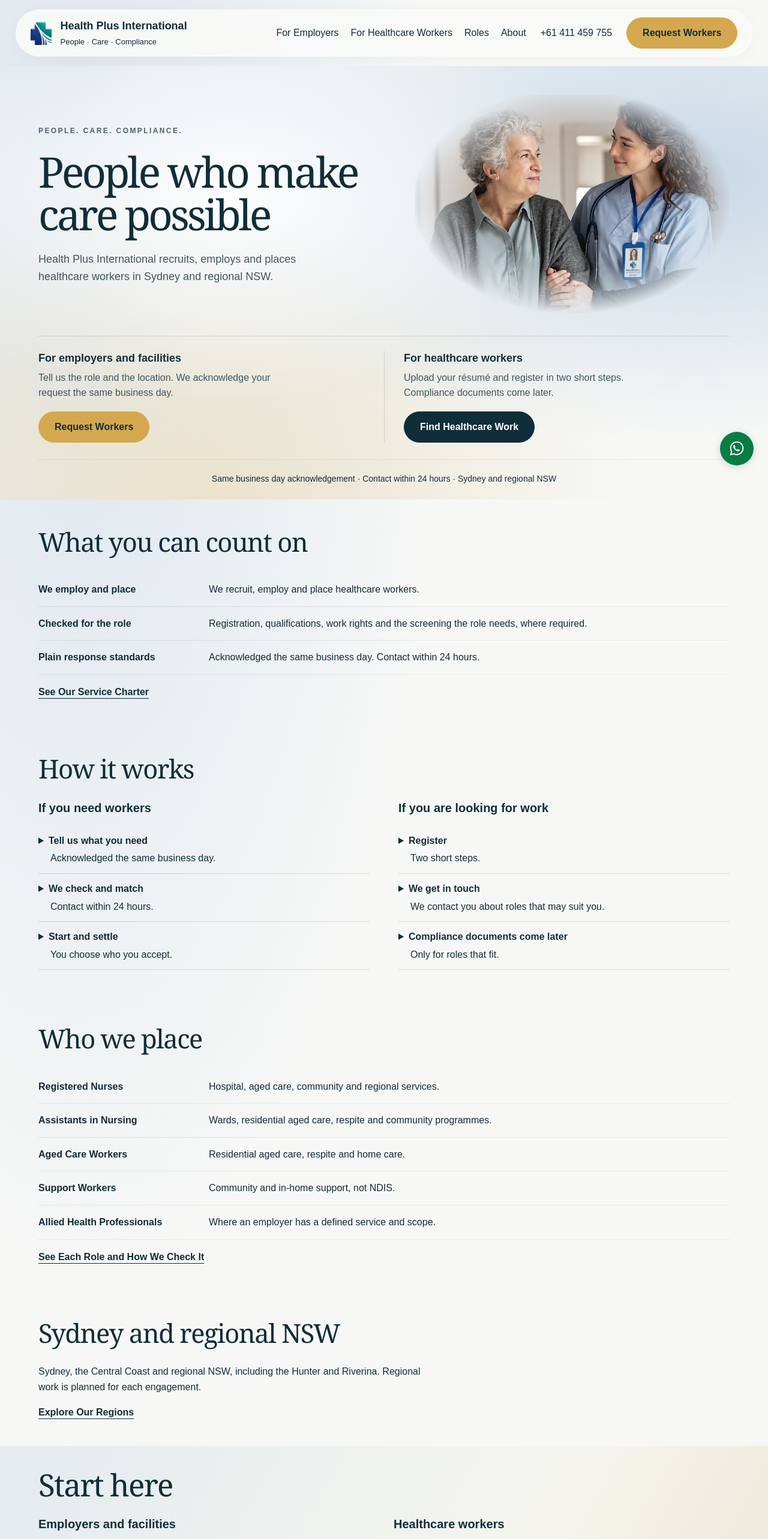
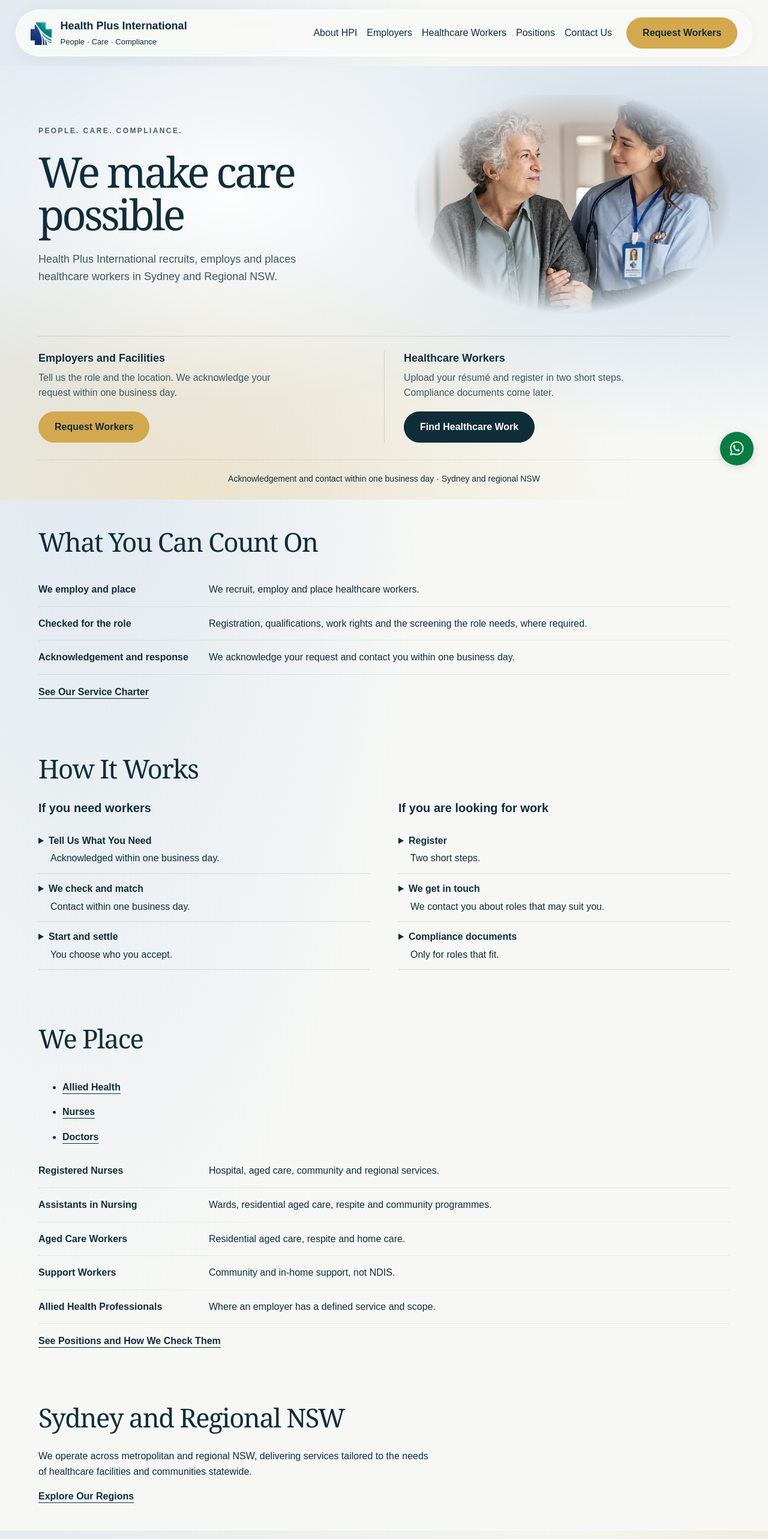
Before and after one commit to wgsaus-dotcom/Healthplus, a Next.js app: page / in a window 1280 px wide. Shown: the top 2566 px of the page at 60% size. Built offline with nearby package versions, Linux system fonts and the light colour scheme.

Commit message:
Apply approved consolidated website recommendations and Buy NSW wording

```diff
--- a/app/EmployerRequestForm.tsx
+++ b/app/EmployerRequestForm.tsx
@@ -136,9 +136,9 @@ export default function EmployerRequestForm({ initialRole = "" }: { initialRole?
         <label><span>Mandatory Qualifications and Checks</span><textarea name="mandatoryChecks" rows={3} maxLength={1200} /></label>
         <label><span>Workforce Challenge</span><textarea name="workforceChallenge" rows={3} maxLength={1500} /></label>
       </div></details>
-      <label className="consent-check"><input name="privacyConsent" type="checkbox" value="yes" required /><span>I confirm I am authorised to submit this request and consent to Health Plus International securely storing and using these details to respond, as explained in the <a href="/privacy">Privacy Policy</a>.</span></label>
+      <label className="consent-check"><input name="privacyConsent" type="checkbox" value="yes" required /><span>I confirm that I am authorised to submit this request and consent to Health Plus International securely storing and using the information provided to respond to my enquiry.</span></label>
       <div className="form-submit-row"><button className="hpi-action" type="submit" disabled={state.status === "submitting"}>{state.status === "submitting" ? "Submitting…" : "Submit Request"}</button><p className="form-security">Do not include patient information, identity documents or sensitive records.</p></div>
-      <div className="form-status" aria-live="polite">{state.status === "success" && <p className="form-success">Thank you. We will acknowledge your request the same business day. Your contact will be named in our reply.</p>}{state.status === "error" && <p className="form-error">{state.message}</p>}</div>
+      <div className="form-status" aria-live="polite">{state.status === "success" && <p className="form-success">Thank you. We will acknowledge your request within one business day. Your contact will be named in our reply.</p>}{state.status === "error" && <p className="form-error">{state.message}</p>}</div>
     </form>
   );
 }
--- a/app/SiteChrome.tsx
+++ b/app/SiteChrome.tsx
@@ -2,10 +2,11 @@ import "./site-chrome.css";
 import "./atmos.css";
 
 const navigation = [
-  ["For Employers", "/employers"],
-  ["For Healthcare Workers", "/work-with-us"],
-  ["Roles", "/roles"],
-  ["About", "/about"],
+  ["About HPI", "/about"],
+  ["Employers", "/employers"],
+  ["Healthcare Workers", "/work-with-us"],
+  ["Positions", "/roles"],
+  ["Contact Us", "#contact"],
 ] as const;
 
 function Brand() {
@@ -24,11 +25,6 @@ export function SiteHeader() {
       <nav className="hpi-desktop-nav" aria-label="Primary Navigation">
         {navigation.map(([label, href]) => <a key={href} href={href}>{label}</a>)}
       </nav>
-      <a className="hpi-header-phone" href="tel:+61411459755">
-        <span className="hpi-phone-number">+61 411 459 755</span>
-        <svg className="hpi-phone-icon" viewBox="0 0 24 24" fill="none" stroke="currentColor" strokeWidth="1.7" aria-hidden="true"><path d="m7 3 3 5-2 2c1.5 3 3 4.5 6 6l2-2 5 3c0 3-2 4-4 4C10 20 4 14 3 7c0-2 1-4 4-4Z" /></svg>
-        <span className="hpi-sr-only">Call Health Plus International</span>
-      </a>
       <a className="hpi-action hpi-header-action" href="/employers#request">Request Workers</a>
       <details className="hpi-mobile-menu">
         <summary aria-label="Navigation Menu"><span></span><span></span><span></span></summary>
@@ -50,12 +46,12 @@ export function ClosingPanel() {
       <h2 id="hpi-start-heading">Start here</h2>
       <div className="hpi-doors">
         <article>
-          <h3>Employers and facilities</h3>
+          <h3>Employers and Facilities</h3>
           <p>Tell us the roles, the location and when you need them.</p>
           <a className="hpi-action" href="/employers#request">Request Workers</a>
         </article>
         <article>
-          <h3>Healthcare workers</h3>
+          <h3>Healthcare Workers</h3>
           <p>Tell us your profession and where in NSW you want to work.</p>
           <a className="hpi-action hpi-action-outline" href="/work-with-us#apply">Find Healthcare Work</a>
         </article>
@@ -67,7 +63,7 @@ export function ClosingPanel() {
 
 export function SiteFooter() {
   return (
-    <footer className="hpi-footer">
+    <footer className="hpi-footer" id="contact">
       <div className="hpi-footer-columns">
         <div>
           <a href="/" aria-label="Health Plus International Home" className="hpi-footer-logo"><img src="/assets/logo-healthplus-transparent.webp" alt="Health Plus International" width="158" height="144" loading="lazy" /></a>
--- a/app/WorkerApplicationForm.tsx
+++ b/app/WorkerApplicationForm.tsx
@@ -105,8 +105,8 @@ export default function WorkerApplicationForm({ initialRole = "", initialRegion
         <label><span>Email *</span><input name="email" type="email" autoComplete="email" required maxLength={180} /></label>
         <label><span>Phone *</span><input name="phone" type="tel" autoComplete="tel" required maxLength={40} /></label>
         <label><span>Profession *</span><select name="profession" required value={profession} onChange={event => setProfession(event.target.value)}><option value="" disabled>Choose your profession</option>{workforceRoles.map(role => <option key={role.value} value={role.value}>{role.label}</option>)}</select></label>
-        <label><span>Registration or Qualification Status *</span><select name="registrationType" required defaultValue=""><option value="" disabled>Choose status</option><option>Current Ahpra registration</option><option>Ahpra application in progress</option><option>Certificate III or IV completed</option><option>Certificate III or IV in progress</option><option>Not currently registered or qualified</option></select></label>
-        <label><span>Ahpra Number</span><input name="ahpraRegistrationNumber" maxLength={30} autoComplete="off" /></label>
+        <label><span>Registration or Qualification Status *</span><select name="registrationType" required defaultValue=""><option value="" disabled>Choose status</option><option>Current AHPRA registration</option><option>AHPRA application in progress</option><option>Certificate III or IV completed</option><option>Certificate III or IV in progress</option><option>Not currently registered or qualified</option></select></label>
+        <label><span>AHPRA Number</span><input name="ahpraRegistrationNumber" maxLength={30} autoComplete="off" /></label>
         <label><span>Preferred NSW Region *</span><select name="preferredLocations" required value={region} onChange={event => setRegion(event.target.value)}><option value="" disabled>Choose a region</option><option>Sydney metropolitan area</option><option>Far West NSW</option><option>Western NSW</option><option>Murrumbidgee</option><option>Hunter New England</option><option>Northern NSW</option><option>Central Coast</option><option>Mid North Coast</option><option>Open to any regional NSW location</option><option>Open to any NSW location</option></select></label>
       </div><div className="form-navigation"><button className="hpi-action" type="button" onClick={nextStep}>Continue</button></div></fieldset>
       <fieldset className="form-step" data-form-step="2" hidden={step !== 2}><legend>Availability and Consent</legend>
--- a/app/about/page.tsx
+++ b/app/about/page.tsx
@@ -1,16 +1,16 @@
 import { innerMetadata, PageIntro } from "../InnerPage";
 import { responseStandards } from "../simplified-content";
 
-export const metadata = innerMetadata("About and how we work", "Health Plus International is a healthcare workforce development business in Helensburgh, NSW. We recruit, employ and place healthcare workers.", "/about");
+export const metadata = innerMetadata("About HPI", "Health Plus International is a healthcare workforce development business in Helensburgh, NSW. We recruit, employ and place healthcare workers.", "/about");
 
 export default function AboutPage() {
   return <main className="hpi-inner">
-    <PageIntro title="About and how we work" />
+    <PageIntro title="About HPI" />
     <section className="inner-block"><h2>Who we are</h2><p>Health Plus International is a healthcare workforce development business in Helensburgh, NSW. We recruit, employ and place healthcare workers.</p></section>
     <section className="inner-block" id="how-we-work"><h2>How we work</h2><p>We confirm the role, check each worker’s credentials, plan their start and follow up to support them in the role. We check that workers hold current registration and the evidence their role requires. Staff CPD does not replace registration, induction or supervision.</p></section>
     <section className="inner-block" id="charter"><h2>Service charter</h2><ul>{["Respectful service", "Clear communication", "Fair access", "Compliance-led delivery", "Privacy and consent", "Honest expectations"].map(item=><li key={item}>{item}</li>)}</ul>
       <div className="inner-table-wrap"><table><caption>Response standards</caption><thead><tr><th scope="col">Contact</th><th scope="col">Commitment</th></tr></thead><tbody>{responseStandards.map(([contact, standard])=><tr key={contact}><th scope="row">{contact}</th><td>{standard}</td></tr>)}</tbody></table></div>
     </section>
-    <section className="inner-block" id="partners"><h2>Partners</h2><p>We work with the Multicultural Communities Support Centre (MCCSC) to support candidates into healthcare work. The pathway has three steps: HPI, MCCSC, host facility. No visa category or overseas origin is assumed; each person&apos;s work rights and qualifications are verified individually.</p><a className="inner-partner-logo" href="https://mccsc.org.au" aria-label="Multicultural Communities Support Centre Website"><img src="/assets/mccsc-logo-small.webp" alt="Multicultural Communities Support Centre" width="160" height="160" loading="lazy" /></a></section>
+    <section className="inner-block" id="partners"><h2>Partners</h2><p>Health Plus International is registered on the <a className="inner-link" href="https://buy.nsw.gov.au/suppliers" target="_blank" rel="noopener noreferrer">buy.nsw Supplier Hub</a>.</p><p>We work with the Multicultural Communities Support Centre (MCCSC) to support candidates into healthcare work. The pathway has three steps: HPI, MCCSC, host facility. No visa category or overseas origin is assumed; each person&apos;s work rights and qualifications are verified individually.</p><a className="inner-partner-logo" href="https://mccsc.org.au" aria-label="Multicultural Communities Support Centre Website"><img src="/assets/mccsc-logo-small.webp" alt="Multicultural Communities Support Centre" width="160" height="160" loading="lazy" /></a></section>
   </main>;
 }
--- a/app/form-options.ts
+++ b/app/form-options.ts
@@ -1,5 +1,7 @@
 export const workforceRoles = [
   { slug: "registered-nurses", label: "Registered Nurses", value: "Registered Nurse" },
+  { slug: "enrolled-nurses", label: "Enrolled Nurses", value: "Enrolled Nurse" },
+  { slug: "doctors", label: "Doctors", value: "Doctor" },
   { slug: "assistants-in-nursing", label: "Assistants in Nursing", value: "Assistant in Nursing" },
   { slug: "aged-care-workers", label: "Aged Care Workers", value: "Aged Care Worker" },
   { slug: "support-workers", label: "Support Workers", value: "Support Worker" },
--- a/app/page.tsx
+++ b/app/page.tsx
@@ -10,14 +10,14 @@ const roles = [
 
 const pathways = [
   { heading: "If you need workers", steps: [
-    ["Tell us what you need", "Acknowledged the same business day.", "Send a short request. We name your contact."],
-    ["We check and match", "Contact within 24 hours.", "We check and match workers to your role brief. Checks are role-specific."],
+    ["Tell Us What You Need", "Acknowledged within one business day.", "Send a short request. We name your contact."],
+    ["We check and match", "Contact within one business day.", "We check and match workers to your role brief. Checks are role-specific."],
     ["Start and settle", "You choose who you accept.", "We plan the start with you and follow up early in the placement. You direct day-to-day work and clinical supervision."],
   ] },
   { heading: "If you are looking for work", steps: [
     ["Register", "Two short steps.", "Upload your résumé with your contact details, profession and region, then tell us your availability."],
     ["We get in touch", "We contact you about roles that may suit you.", "We review your details first."],
-    ["Compliance documents come later", "Only for roles that fit.", "We ask for registration and compliance documents after we have reviewed your details. Please do not send identity, banking or health information with your first details."],
+    ["Compliance documents", "Only for roles that fit.", "We ask for registration and compliance documents after we have reviewed your details. Please do not send identity, banking or health information with your first details."],
   ] },
 ] as const;
 
@@ -27,38 +27,38 @@ export default function Home() {
       <section className="home-hero" aria-labelledby="home-heading">
         <div className="home-hero-heading">
           <div>
-            <p className="atmos-eyebrow">PEOPLE. CARE. COMPLIANCE.</p><h1 id="home-heading">People who make<br />care possible</h1>
-            <p className="home-subhead">Health Plus International recruits, employs and places healthcare workers in Sydney and regional NSW.</p>
+            <p className="atmos-eyebrow">PEOPLE. CARE. COMPLIANCE.</p><h1 id="home-heading">We make care possible</h1>
+            <p className="home-subhead">Health Plus International recruits, employs and places healthcare workers in Sydney and Regional NSW.</p>
           </div>
           <img className="home-hero-image" src="/assets/hero-hpi-care.webp" alt="Healthcare professional supporting an older woman" width="900" height="600" fetchPriority="high" />
         </div>
         <div className="home-audiences">
           <article>
-            <h2>For employers and facilities</h2>
-            <p>Tell us the role and the location. We acknowledge your request the same business day.</p>
+            <h2>Employers and Facilities</h2>
+            <p>Tell us the role and the location. We acknowledge your request within one business day.</p>
             <a className="hpi-action" href="/employers#request">Request Workers</a>
           </article>
           <article>
-            <h2>For healthcare workers</h2>
+            <h2>Healthcare Workers</h2>
             <p>Upload your résumé and register in two short steps. Compliance documents come later.</p>
             <a className="hpi-action hpi-action-outline" href="/work-with-us#apply">Find Healthcare Work</a>
           </article>
         </div>
-        <p className="home-response-line">Same business day acknowledgement · Contact within 24 hours · Sydney and regional NSW</p>
+        <p className="home-response-line">Acknowledgement and contact within one business day · Sydney and regional NSW</p>
       </section>
 
       <section className="home-section" aria-labelledby="home-assurance-heading">
-        <h2 id="home-assurance-heading">What you can count on</h2>
+        <h2 id="home-assurance-heading">What You Can Count On</h2>
         <dl className="home-plain-list">
           <div><dt>We employ and place</dt><dd>We recruit, employ and place healthcare workers.</dd></div>
           <div><dt>Checked for the role</dt><dd>Registration, qualifications, work rights and the screening the role needs, where required.</dd></div>
-          <div><dt>Plain response standards</dt><dd>Acknowledged the same business day. Contact within 24 hours.</dd></div>
+          <div><dt>Acknowledgement and response</dt><dd>We acknowledge your request and contact you within one business day.</dd></div>
         </dl>
         <a className="home-text-link" href="/about#charter">See Our Service Charter</a>
       </section>
 
       <section className="home-section" id="how" aria-labelledby="home-how-heading">
-        <h2 id="home-how-heading">How it works</h2>
+        <h2 id="home-how-heading">How It Works</h2>
         <div className="home-process">
           {pathways.map(({heading, steps}, index) => <article key={heading}>
             <h3>{heading}</h3>
@@ -72,14 +72,14 @@ export default function Home() {
       </section>
 
       <section className="home-section" aria-labelledby="home-roles-heading">
-        <h2 id="home-roles-heading">Who we place</h2>
+        <h2 id="home-roles-heading">We Place</h2><ul className="home-placement-categories"><li><a className="home-text-link" href="/roles#allied-health">Allied Health</a></li><li><a className="home-text-link" href="/roles#nurses">Nurses</a></li><li><a className="home-text-link" href="/roles#doctors">Doctors</a></li></ul>
         <dl className="home-plain-list">{roles.map(([title, text]) => <div key={title}><dt>{title}</dt><dd>{text}</dd></div>)}</dl>
-        <a className="home-text-link" href="/roles">See Each Role and How We Check It</a>
+        <a className="home-text-link" href="/roles">See Positions and How We Check Them</a>
       </section>
 
       <section className="home-section home-coverage" aria-labelledby="home-coverage-heading">
-        <h2 id="home-coverage-heading">Sydney and regional NSW</h2>
-        <p>Sydney, the Central Coast and regional NSW, including the Hunter and Riverina. Regional work is planned for each engagement.</p>
+        <h2 id="home-coverage-heading">Sydney and Regional NSW</h2>
+        <p>We operate across metropolitan and regional NSW, delivering services tailored to the needs of healthcare facilities and communities statewide.</p>
         <a className="home-text-link" href="/employers#where-we-work">Explore Our Regions</a>
       </section>
     </main>
--- a/app/site-chrome.css
+++ b/app/site-chrome.css
@@ -87,3 +87,7 @@ footer.hpi-footer { background:var(--ivory); border-top:1px solid #09243b20; col
 .hpi-whatsapp-tooltip { position:absolute; right:68px; padding:9px 13px; border-radius:6px; background:#102d3a; color:#fff; font-size:14px; line-height:1.4; white-space:nowrap; opacity:0; visibility:hidden; pointer-events:none; }
 .hpi-whatsapp-float:hover .hpi-whatsapp-tooltip,.hpi-whatsapp-float:focus-visible .hpi-whatsapp-tooltip { opacity:1; visibility:visible; }
 @media(max-width:600px) { .hpi-footer .hpi-whatsapp-float { right:max(16px,env(safe-area-inset-right)); bottom:calc(16px + env(safe-area-inset-bottom)); } }
+
+/* Keep the approved five-item navigation together. */
+.hpi-desktop-nav { gap:16px; }
+.hpi-footer#contact { scroll-margin-top:110px; }
```
Also changed, not shown: app/employers/page.tsx (+4 -4 lines), app/roles/page.tsx (+7 -3 lines), app/simplified-content.ts (+4 -4 lines), app/work-with-us/page.tsx (+4 -4 lines).
